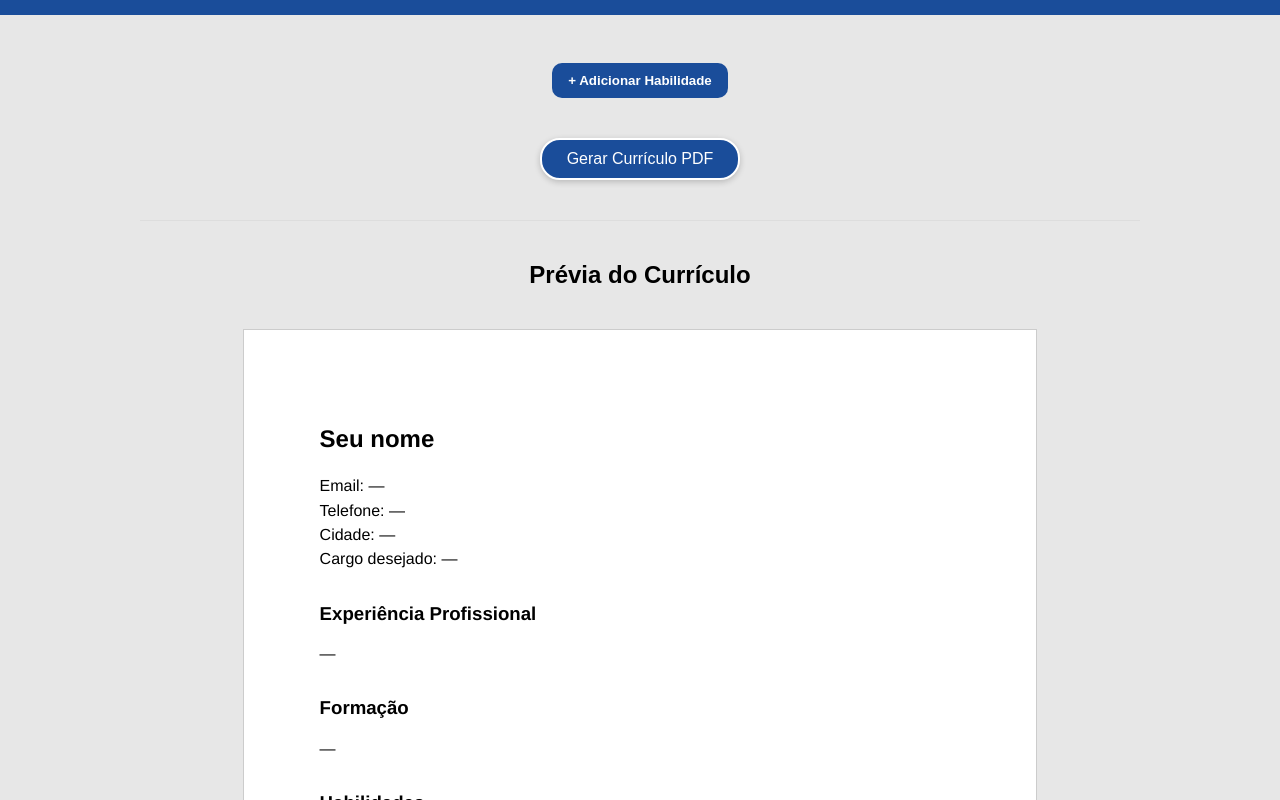
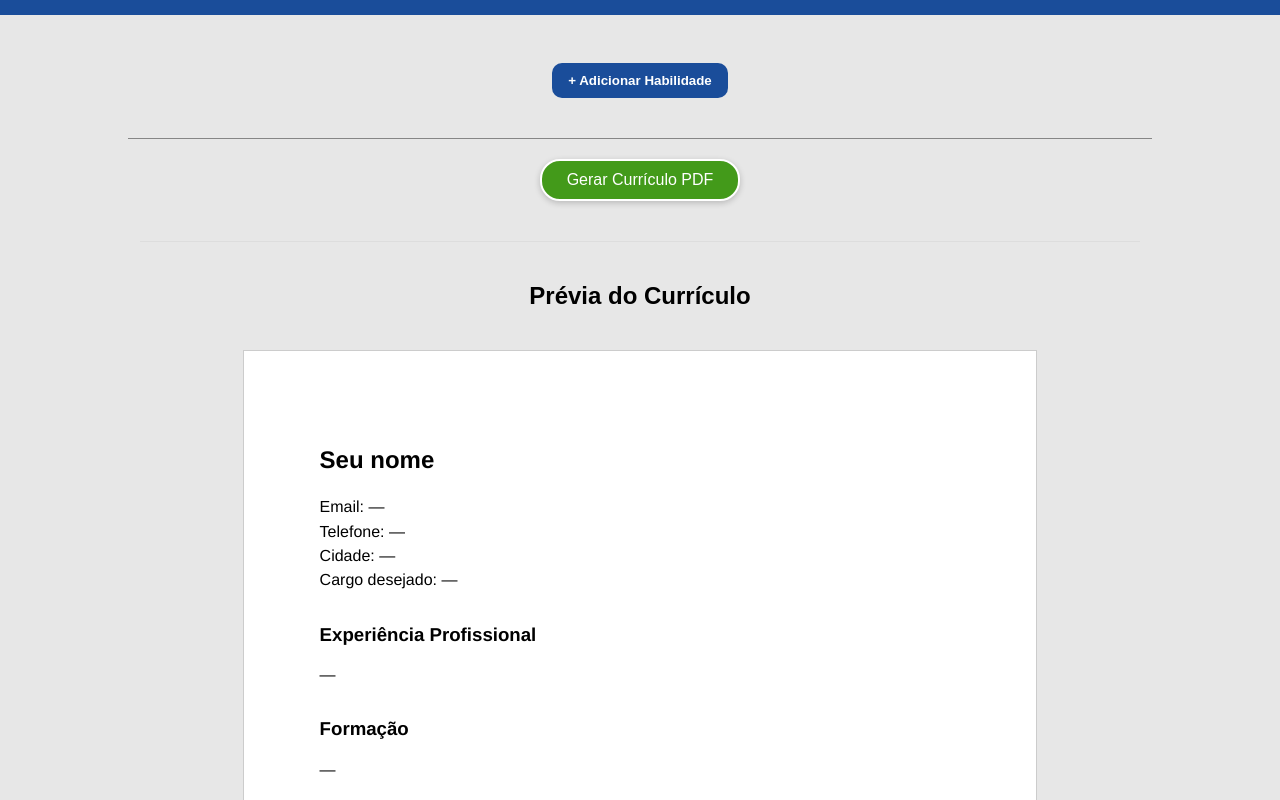
Before and after one commit to marcos-bento/max-curriculo, a React (Create React App) app: page /form in a window 1280 px wide. Shown: the part 1720-2520 px from the top of the page. Built offline with nearby package versions, Linux system fonts and the light colour scheme; a web font is replaced by a local one.

Commit message:
Atualização dos elementos visuais do Formulário

```diff
--- a/src/pages/Form/Form.css
+++ b/src/pages/Form/Form.css
@@ -36,7 +36,7 @@
 }
 
 .btn-gerar-curriculo {
-  background-color: #1A4D9A;
+  background-color: #439a1a;
   color: white;
   padding: 10px 25px;
   font-size: 16px;
--- a/src/pages/Form/Form.js
+++ b/src/pages/Form/Form.js
@@ -278,6 +278,13 @@ function Form() {
           </div>
         </div>
 
+        <hr style={{
+          width: '80%',
+          border: 'none',
+          margin: 'auto',
+          borderTop: '1px solid #868686ff'
+        }} />
+
         {/* Botão principal (acima do preview) */}
         <div className="btn-centro">
           <button type="submit" className="btn-gerar-curriculo">
--- a/src/pages/SelecionarModelo/SelecionarModelo.css
+++ b/src/pages/SelecionarModelo/SelecionarModelo.css
@@ -12,7 +12,7 @@
   justify-content: center;
   gap: 30px;
   flex-wrap: wrap;
-  margin-top: 40px;
+  margin-top: 20px;
   padding-bottom: 40px;
 }
 
--- a/src/pages/sobreDev/sobreDev.css
+++ b/src/pages/sobreDev/sobreDev.css
@@ -80,6 +80,7 @@
   font-size: 18px;
   line-height: 1.6;
   color: #4a5568;
+  text-align: justify;
 }
 
 .sobre-dev__divider {
```
Also changed, not shown: src/assets/img/modelo2.png, todo.txt.
